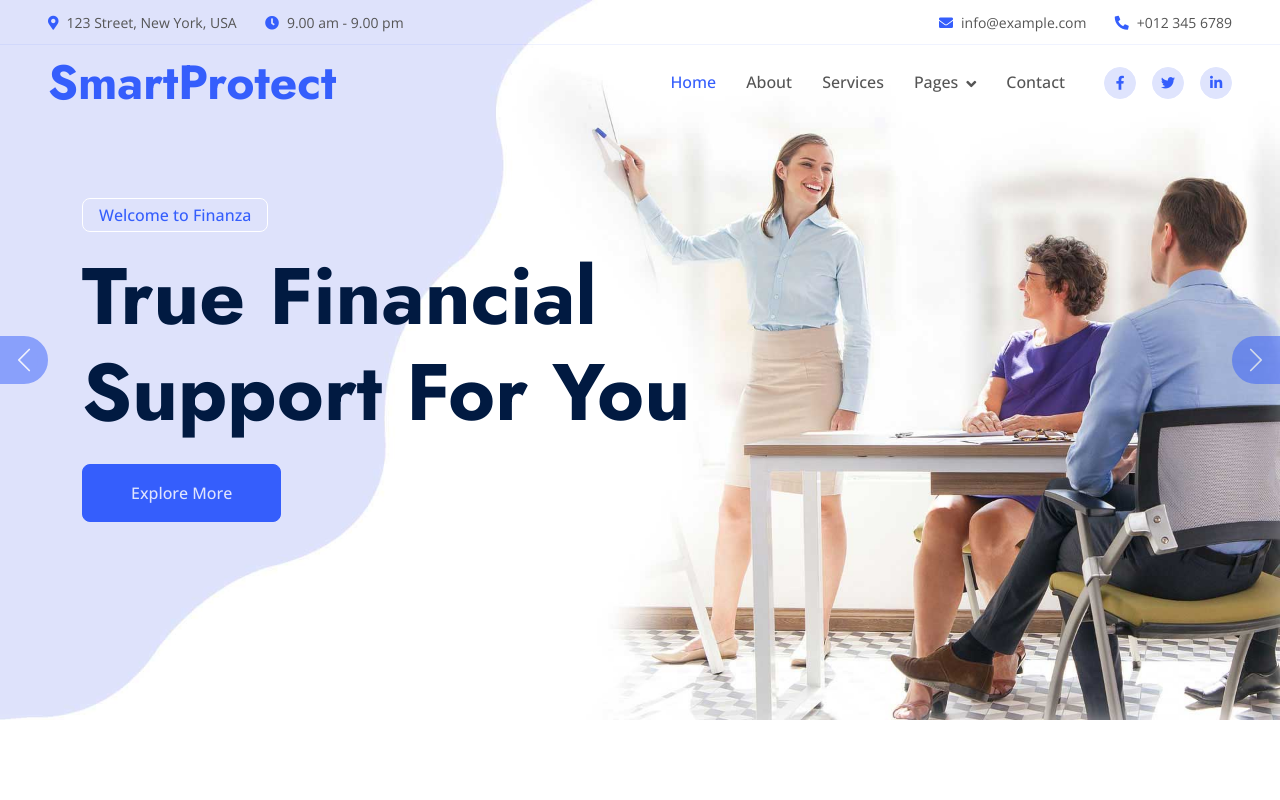
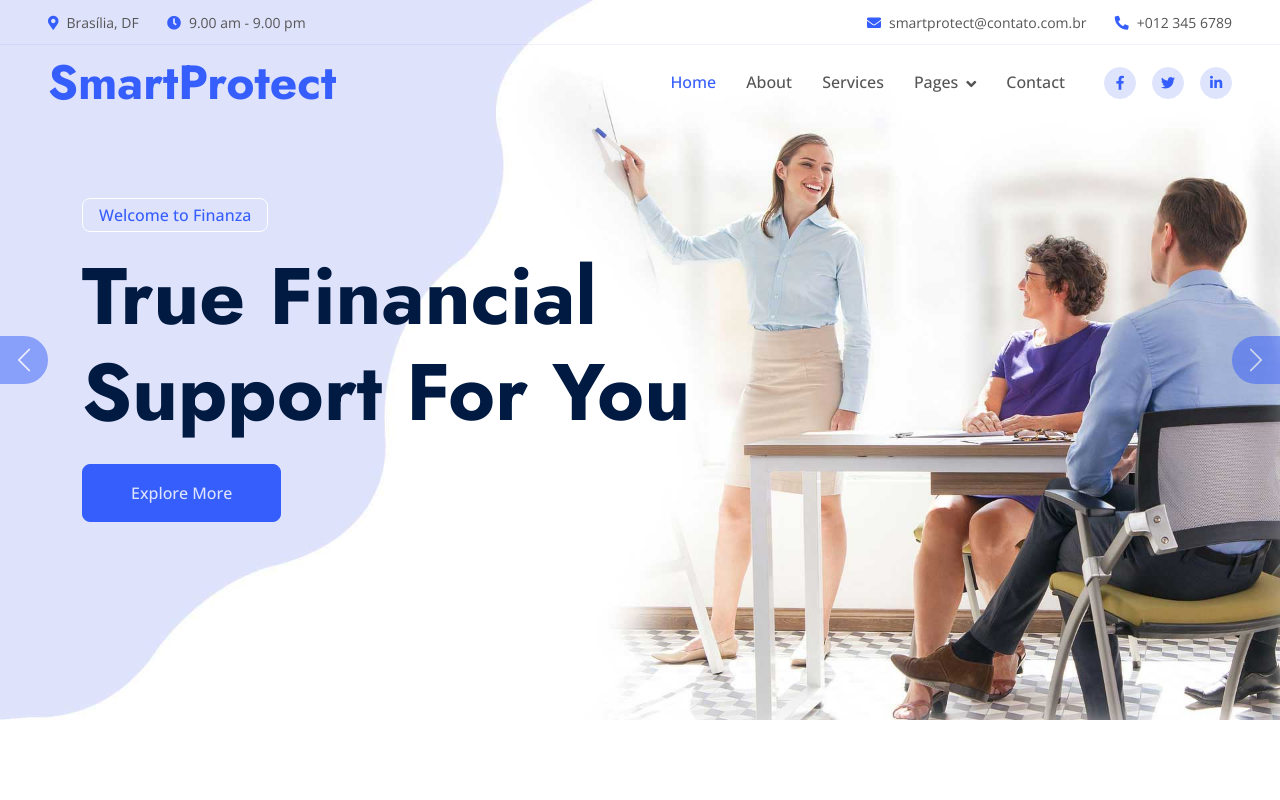
Before and after one commit to KauryCMartins/kaurycmartins.github.io, a plain HTML site: page index.html in a window 1280 px wide. Shown: the top 800 px of the page. Drawn offline with nearby package versions, Linux system fonts and the light colour scheme.

Commit message:
Update index.html

```diff
--- a/index.html
+++ b/index.html
@@ -46,11 +46,11 @@
     <div class="container-fluid fixed-top px-0 wow fadeIn" data-wow-delay="0.1s">
         <div class="top-bar row gx-0 align-items-center d-none d-lg-flex">
             <div class="col-lg-6 px-5 text-start">
-                <small><i class="fa fa-map-marker-alt text-primary me-2"></i>123 Street, New York, USA</small>
+                <small><i class="fa fa-map-marker-alt text-primary me-2"></i>Brasília, DF</small>
                 <small class="ms-4"><i class="fa fa-clock text-primary me-2"></i>9.00 am - 9.00 pm</small>
             </div>
             <div class="col-lg-6 px-5 text-end">
-                <small><i class="fa fa-envelope text-primary me-2"></i>info@example.com</small>
+                <small><i class="fa fa-envelope text-primary me-2"></i>smartprotect@contato.com.br</small>
                 <small class="ms-4"><i class="fa fa-phone-alt text-primary me-2"></i>+012 345 6789</small>
             </div>
         </div>
```
